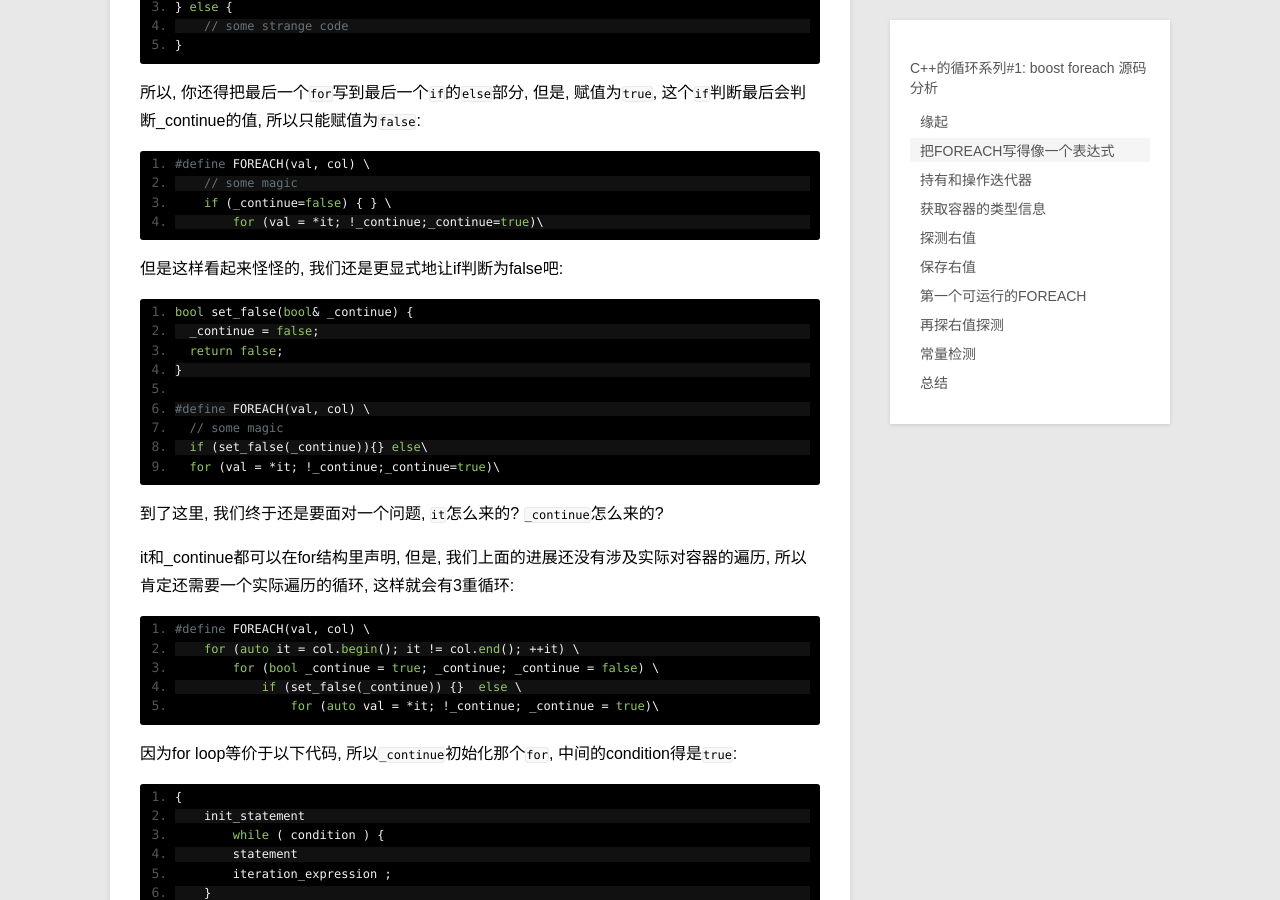
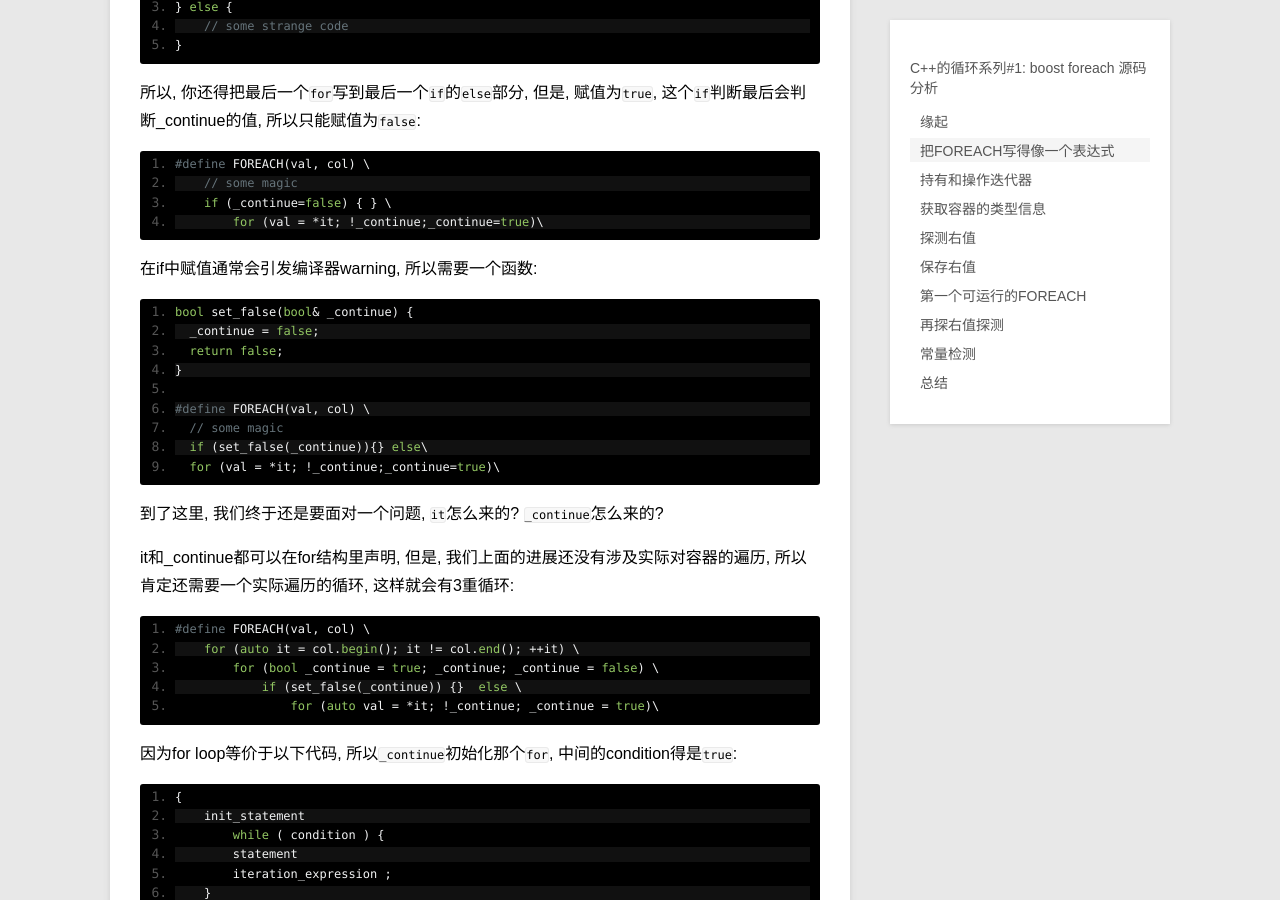
Before and after one commit to DengZuoheng/DengZuoheng.github.io, a Jekyll site: the page built from _posts/blog/2018-06-03-damned-cpp-foreach-1-boost-foreach-analyze.md, in a window 1280 px wide and 900 px high, scrolled down 2467 px. Built offline with Jekyll 4.4.1, drawn with Linux system fonts in a browser that asks for light colours; comment, search, counter and statistics services are not loaded.

Commit message:
update the reason of set_false

```diff
--- a/_posts/blog/2018-06-03-damned-cpp-foreach-1-boost-foreach-analyze.md
+++ b/_posts/blog/2018-06-03-damned-cpp-foreach-1-boost-foreach-analyze.md
@@ -138,7 +138,7 @@ FOREACH(int val, vec) {
         for (val = *it; !_continue;_continue=true)\
 ~~~
 
-但是这样看起来怪怪的, 我们还是更显式地让if判断为false吧:
+在if中赋值通常会引发编译器warning, 所以需要一个函数:
 
 ~~~
 bool set_false(bool& _continue) {
```
Also changed, not shown: css/default.css (line endings or trailing spaces).
